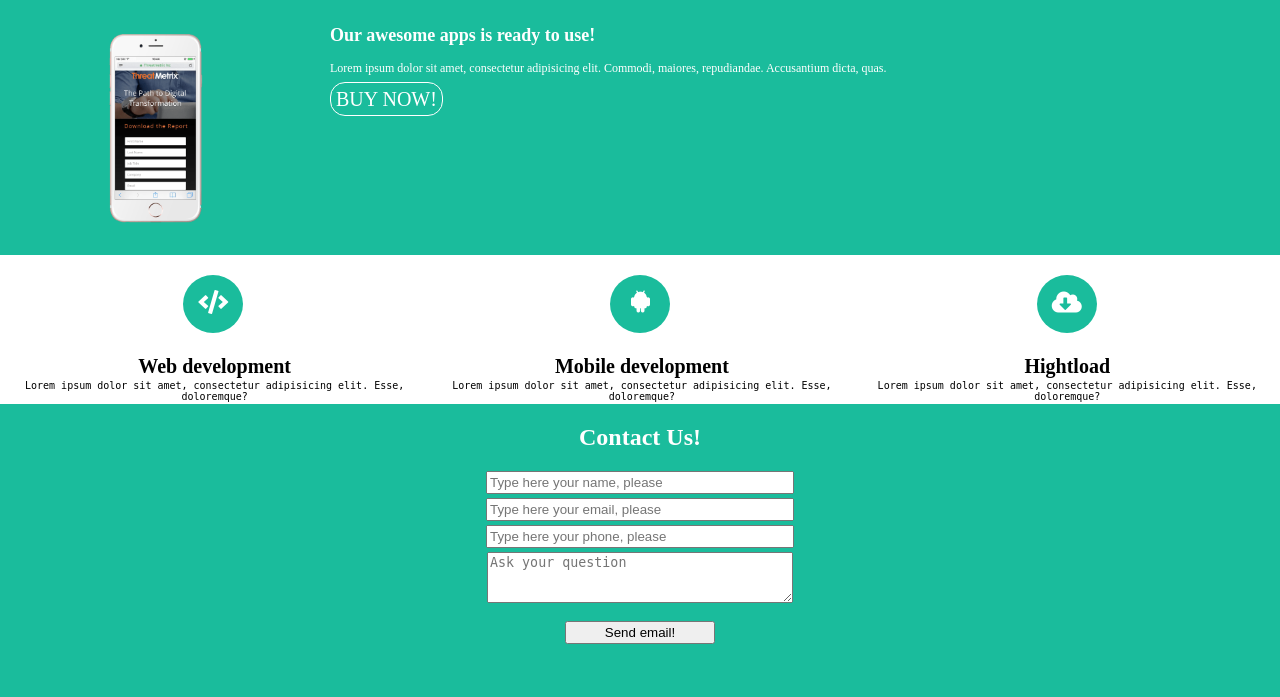
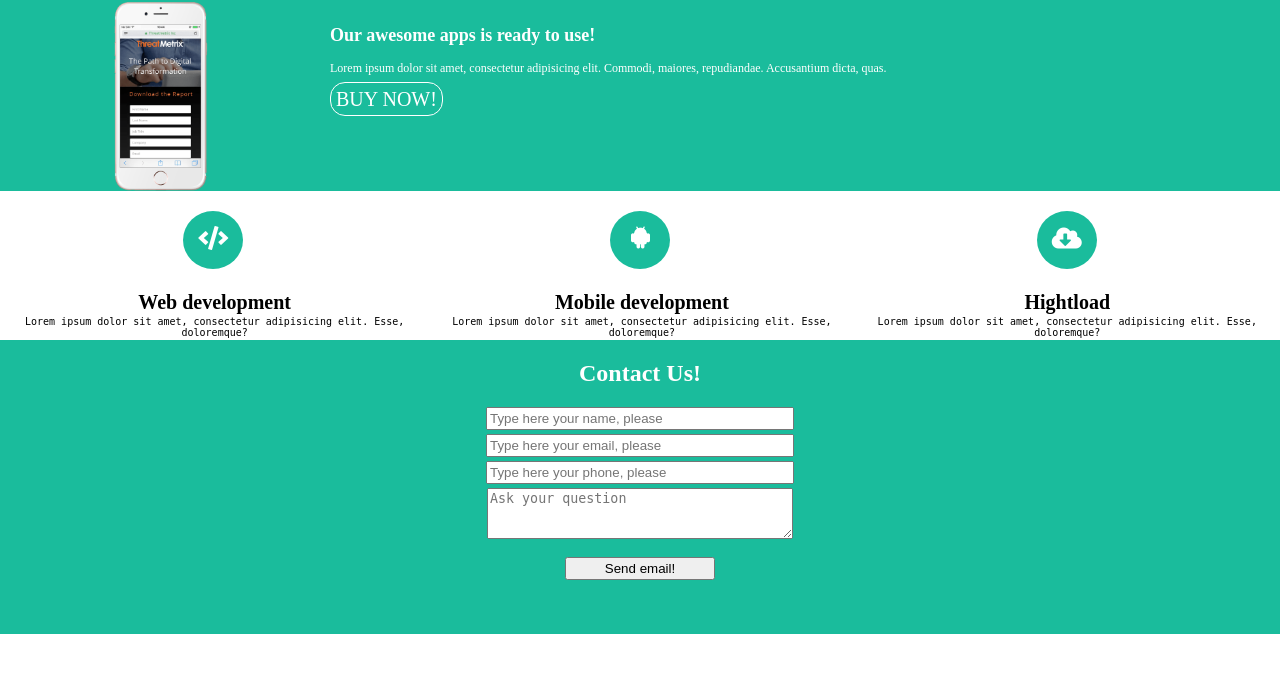
Before and after one commit to oleksii-polevin/-web-dev-homeworks, a PHP site: page / in a window 1280 px wide. Shown: the part 50-747 px from the top of the page. Run offline with PHP 8.4, Linux system fonts and the light colour scheme.

Commit message:
some minor changes to landing and warm-up

```diff
--- a/ps1_html-css/landingPage/styles/style.css
+++ b/ps1_html-css/landingPage/styles/style.css
@@ -1,7 +1,6 @@
 body {
   margin: 0;
   padding: 0;
-
 }
 
 header {
@@ -52,9 +51,9 @@ header a:hover {
 }
 
 .section-1 img {
-  position: relative;
   z-index: 0;
-  padding: calc(100% / 10) calc(100% / 3);
+  align-self: center;
+  justify-self: center;
   width: 30%;
   height: auto;
 }
--- a/ps1_html-css/warm-up/index.html
+++ b/ps1_html-css/warm-up/index.html
@@ -46,7 +46,7 @@
 
     .grid {
       display: grid;
-      grid-template-columns: auto auto auto;
+      grid-template-columns: 1fr 1fr 1fr;
     }
 
   </style>
```
Also changed, not shown: ps1_html-css/landingPage/index.html (line endings or trailing spaces).
